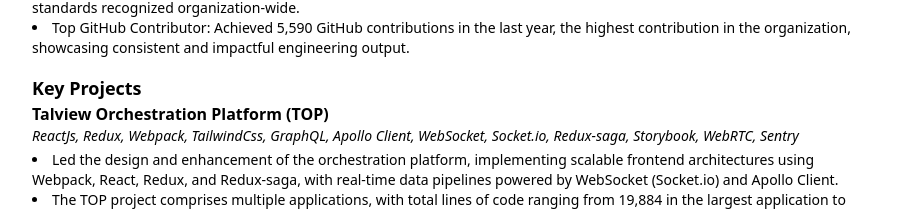
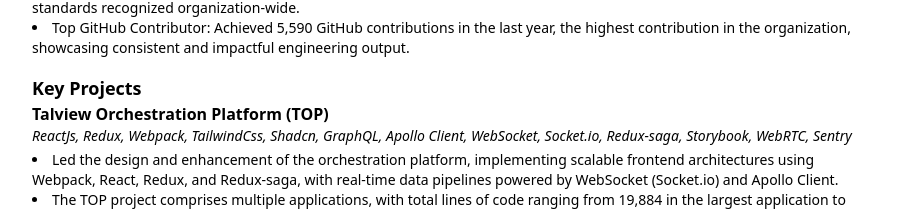
Before and after one commit to trdp30/trdp30-resume.github.io, a React (Vite) app: page / in a window 1280 px wide. Shown: the part 837-1049 px from the top of the page, without its empty margins (184-1095 px from the left). Built offline with nearby package versions, Linux system fonts and the light colour scheme.

Commit message:
Shadcn added

```diff
--- a/src/App.tsx
+++ b/src/App.tsx
@@ -125,8 +125,9 @@
               Talview Orchestration Platform (TOP)
             </h4>
             <p className="text-sm italic">
-              ReactJs, Redux, Webpack, TailwindCss, GraphQL, Apollo Client,
-              WebSocket, Socket.io, Redux-saga, Storybook, WebRTC, Sentry
+              ReactJs, Redux, Webpack, TailwindCss, Shadcn, GraphQL, Apollo
+              Client, WebSocket, Socket.io, Redux-saga, Storybook, WebRTC,
+              Sentry
             </p>
             <ul className="list-disc list-inside text-sm mt-1">
               <li>
```
Also changed, not shown: 1 other file (tests, documents, lock files or other folders).
